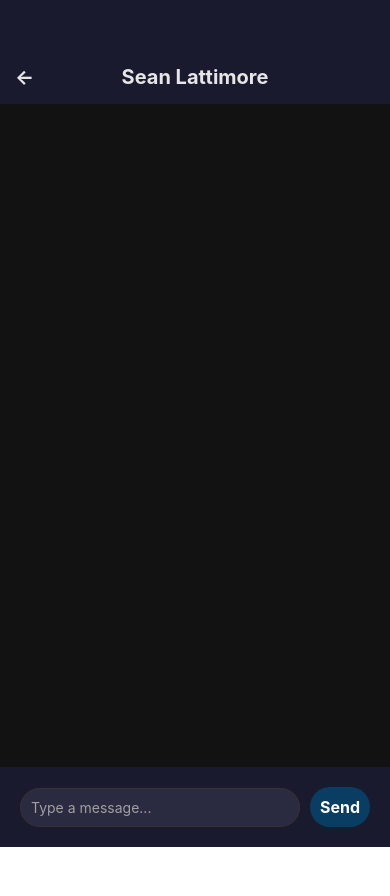
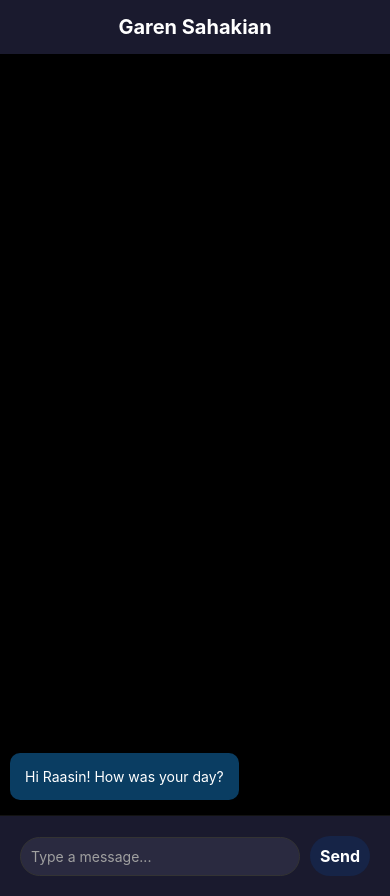
Before and after one commit to RaasinRahman/helloMessenger, a React Native app: screen / in a window 390 px wide. Both pictures are taken after a click on the element 195 px from the left and 172 px from the top of the page. Before the commit the page ends 847 px from the top, so only its background shows below. Built offline with nearby package versions, Linux system fonts and the light colour scheme.

Commit message:
Update ChatScreen.js

```diff
--- a/ChatScreen.js
+++ b/ChatScreen.js
@@ -1,4 +1,3 @@
-    // ChatScreen.js
 import React, { useRef, useEffect, useState } from 'react';
 import {
   View,
@@ -9,14 +8,16 @@
   KeyboardAvoidingView,
   FlatList,
   Platform,
+  SafeAreaView,
+  StatusBar,
 } from 'react-native';
-    import { useNavigation } from '@react-navigation/native';
 
-    const ChatScreen = ({ route }) => {
-    const navigation = useNavigation();
-    const [messages, setMessages] = useState([]);
+const ChatScreen = () => {
+  const [messages, setMessages] = useState([
+    { id: '1', text: 'Hi Raasin! How was your day?', type: 'received', timestamp: new Date().getTime() },
+
+  ]);
   const [inputText, setInputText] = useState('');
-    const { name } = route.params;
   const flatListRef = useRef();
 
   useEffect(() => {
@@ -25,34 +26,44 @@
 
   const sendMessage = () => {
     if (inputText.trim()) {
-        const newMessage = { id: Date.now().toString(), text: inputText };
+      const newMessage = {
+        id: Date.now().toString(),
+        text: inputText,
+        type: 'sent',
+        timestamp: new Date().getTime(),
+      };
       setMessages([...messages, newMessage]);
       setInputText('');
     }
   };
 
+  const renderItem = ({ item }) => (
+    <View style={[
+      styles.messageBubble,
+      item.type === 'sent' ? styles.sentBubble : styles.receivedBubble
+    ]}>
+      <Text style={styles.messageText}>{item.text}</Text>
+    </View>
+  );
+
+
   return (
+    <SafeAreaView style={styles.safeArea}>
+      <StatusBar barStyle="dark-content" />
+      <View style={styles.header}>
+        <Text style={styles.headerTitle}>Garen Sahakian</Text>
+      </View>
       <KeyboardAvoidingView
         behavior={Platform.OS === "ios" ? "padding" : "height"}
         style={styles.container}
-        keyboardVerticalOffset={Platform.OS === "ios" ? 60 : 20}
+        keyboardVerticalOffset={Platform.OS === "ios" ? 60 : 0}
       >
-        <View style={styles.header}>
-            <TouchableOpacity onPress={() => navigation.goBack()} style={styles.backButton}>
-            <Text style={styles.backIcon}>←</Text>
-            </TouchableOpacity>
-            <Text style={styles.headerTitle}>{name}</Text>
-        </View>
         <FlatList
           ref={flatListRef}
           data={messages}
           keyExtractor={(item) => item.id}
-            renderItem={({ item }) => (
-            <View style={styles.messageBubble}>
-                <Text style={styles.messageText}>{item.text}</Text>
-            </View>
-            )}
-            style={styles.messageList}
+          renderItem={renderItem}
+          contentContainerStyle={styles.messageList}
         />
         <View style={styles.inputContainer}>
           <TextInput
@@ -67,13 +78,14 @@
           </TouchableOpacity>
         </View>
       </KeyboardAvoidingView>
+    </SafeAreaView>
   );
 };
 
 const styles = StyleSheet.create({
-    container: {
+  safeArea: {
     flex: 1,
-        backgroundColor: '#121212',
+    backgroundColor: '#000000',
   },
   header: {
     flexDirection: 'row',
@@ -83,35 +95,38 @@
         alignItems: 'center',
         justifyContent: 'center',
   },
-    backButton: {
-        position: 'absolute',
-        left: 15,
-        justifyContent: 'center',
-        zIndex: 10,
-        paddingTop: 50
+  headerTitle: {
+    fontWeight: 'bold',
+    fontSize: 20,
+    color: '#FFFFFF',
   },
-    backIcon: {
-        color: '#E6E6E6',
-        fontSize: 20,
-        fontWeight: 'bold',
-    },
-    headerTitle: {
-        color: '#E6E6E6',
-        fontSize: 20,
-        fontWeight: 'bold',
-        paddingTop: 50
+  container: {
+    flex: 1,
+    justifyContent: 'space-between',
+    backgroundColor: '#000000',
   },
   messageList: {
-        flex: 1,
-        padding:5,
+    flexGrow: 1,
+    justifyContent: 'flex-end',
+    padding: 10,
+    backgroundColor: '#000000',
   },
   messageBubble: {
     padding: 15,
-        backgroundColor: '#2A2A40',
     marginVertical: 5,
     borderRadius: 10,
     alignSelf: 'flex-start',
+    maxWidth: '80%',
   },
+  sentBubble: {
+    backgroundColor: '#162447',
+    alignSelf: 'flex-end',
+  },
+  receivedBubble: {
+    backgroundColor: '#0A3D62',
+    alignSelf: 'flex-start',
+  },
+
   messageText: {
     color: '#FFFFFF',
   },
@@ -119,8 +134,10 @@
     flexDirection: 'row',
     padding: 20,
     backgroundColor: '#1A1A2E',
-        alignItems: 'center', // Align items vertically in the center
-        marginBottom: -3,
+    alignItems: 'center',
+    borderTopWidth: 1,
+    borderColor: '#121212',
+    marginBottom: -52
   },
   input: {
     flex: 1,
@@ -131,19 +148,22 @@
     marginRight: 10,
     color: '#E6E6E6',
     backgroundColor: '#2A2A40',
+
   },
   sendButton: {
     justifyContent: 'center',
     alignItems: 'center',
     padding: 10,
-        backgroundColor: '#0A3D62',
+    backgroundColor: '#162447',
     borderRadius: 25,
   },
   sendButtonText: {
-        color: 'white',
+    color: '#FFFFFF',
     fontSize: 16,
     fontWeight: 'bold',
   },
+
+
   });
 
     export default ChatScreen;
```
Lines whose indentation alone changed are shown as unchanged.
